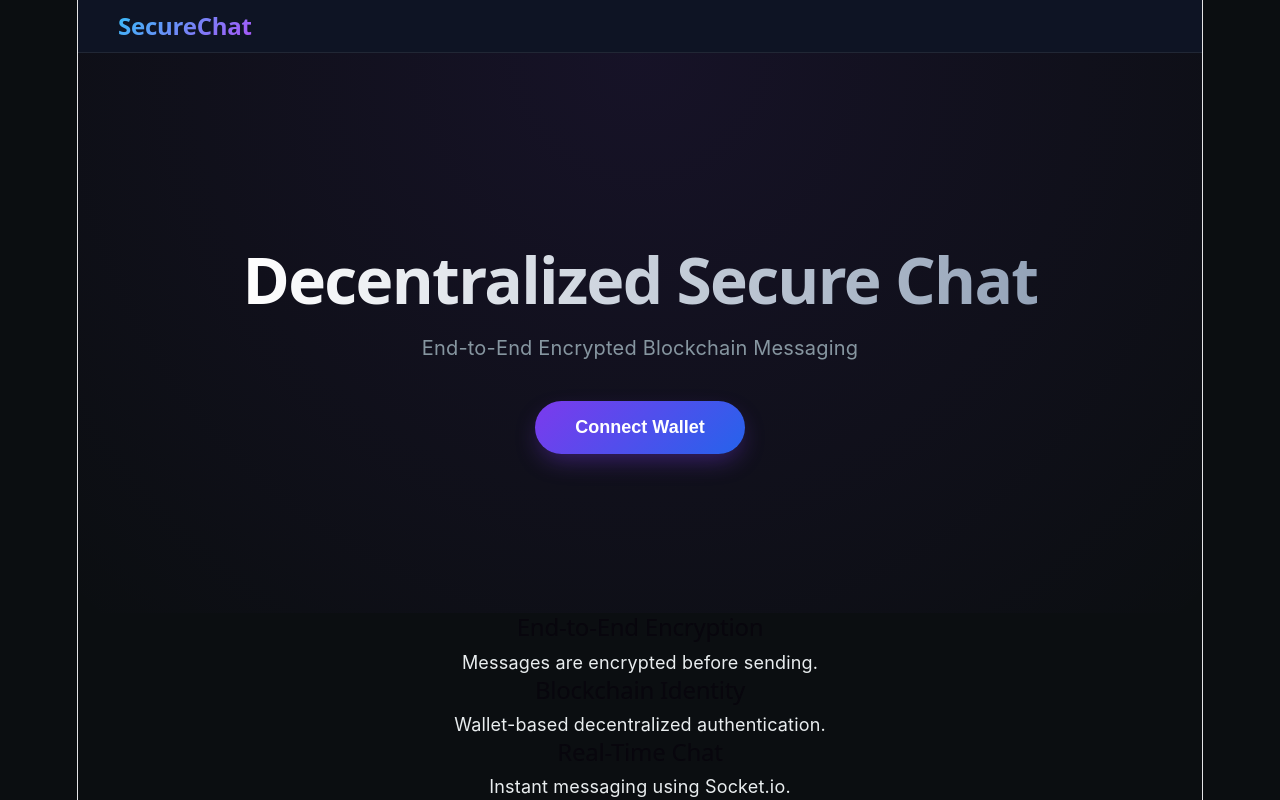
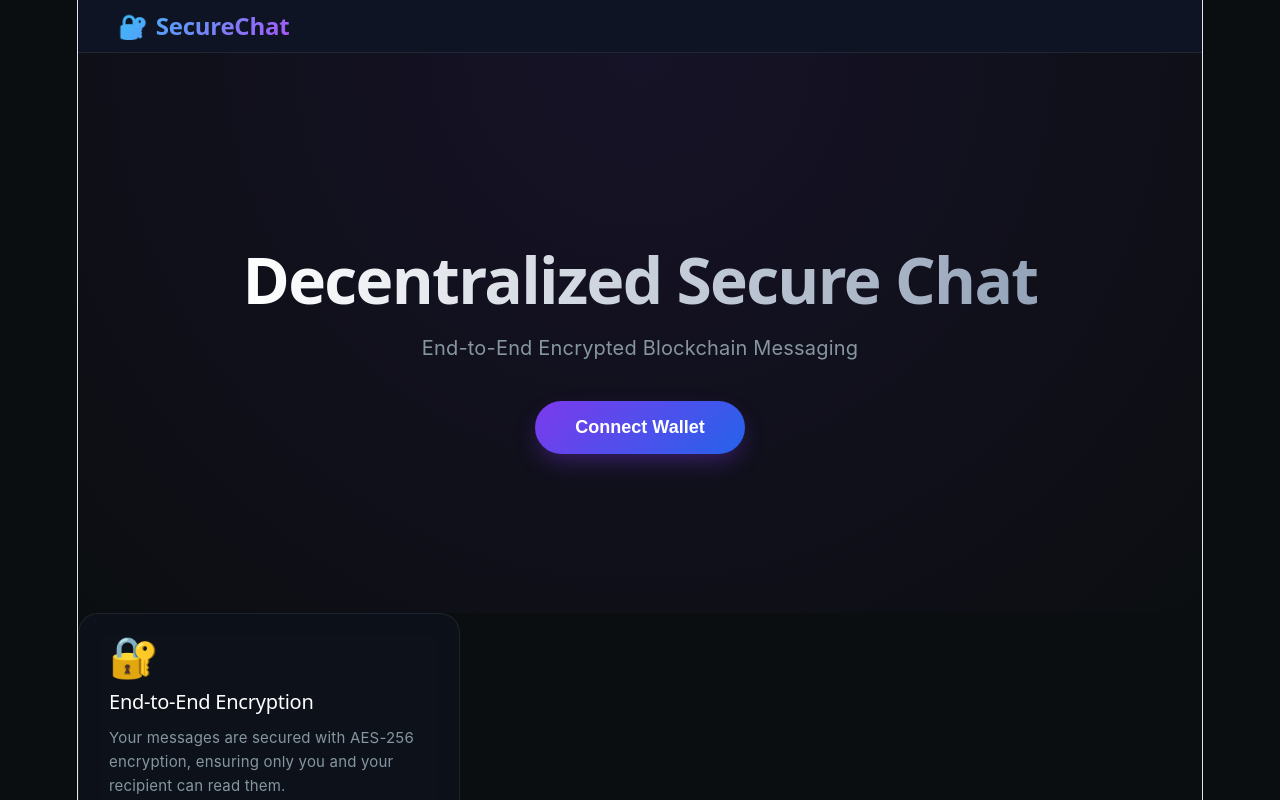
Before and after one commit to Shreyas-hack245/Decentralized-Secure-Chat, a React (Vite) app in the folder client/: page / in a window 1280 px wide. Shown: the top 800 px of the page. Built offline with nearby package versions, Linux system fonts and the light colour scheme; no server answers.

Commit message:
implement frontend chat interface with AES encryption and also socket.io connectivity

```diff
--- a/client/src/App.css
+++ b/client/src/App.css
@@ -89,12 +89,41 @@ body {
   box-shadow: 0 10px 25px -5px rgba(124, 58, 237, 0.4);
 }
 
-.connect-btn:hover {
-  transform: translateY(-2px);
-  box-shadow: 0 20px 30px -10px rgba(124, 58, 237, 0.6);
+.card {
+  width: 320px;
+  padding: 30px;
+  border-radius: 20px;
+  background: rgba(15, 23, 42, 0.4);
+  backdrop-filter: blur(12px);
+  border: 1px solid var(--glass-border);
+  transition: all 0.4s ease;
+  text-align: left;
 }
 
-/* CHAT LAYOUT */
+.card:hover {
+  transform: translateY(-10px);
+  background: rgba(15, 23, 42, 0.6);
+  border-color: var(--accent-blue);
+  box-shadow: 0 20px 40px -15px rgba(56, 189, 248, 0.2);
+}
+
+.card-icon {
+  font-size: 40px;
+  margin-bottom: 20px;
+  display: block;
+}
+
+.card h2 {
+  font-size: 20px;
+  margin-bottom: 12px;
+  color: #fff;
+}
+
+.card p {
+  color: var(--text-secondary);
+  line-height: 1.6;
+  font-size: 15px;
+}
 .chat-wrapper {
   width: 100vw;
   height: calc(100vh - 64px);
--- a/client/src/components/Chat.jsx
+++ b/client/src/components/Chat.jsx
@@ -216,10 +216,10 @@ function Chat() {
 
       <div className="chat-section">
         <div className="chat-main-header">
-          <div className="avatar-small">G</div>
+          <div className="avatar-small">{chats.find(c => c.active)?.name[0]}</div>
           <div className="chat-main-info">
-            <h3>Secure Global Chat</h3>
-            <p>{onlineUsers} Users Online</p>
+            <h3>{chats.find(c => c.active)?.name}</h3>
+            <p>{chats.find(c => c.active)?.id === 'global' ? `${onlineUsers} Users Online` : 'Encrypted Session'}</p>
           </div>
         </div>
 
--- a/client/src/components/Features.jsx
+++ b/client/src/components/Features.jsx
@@ -1,28 +1,23 @@
 function Features() {
   return (
     <div className="features">
-
       <div className="card">
+        <div className="card-icon">🔐</div>
         <h2>End-to-End Encryption</h2>
-        <p>
-          Messages are encrypted before sending.
-        </p>
+        <p>Your messages are secured with AES-256 encryption, ensuring only you and your recipient can read them.</p>
       </div>
 
       <div className="card">
+        <div className="card-icon">🔗</div>
         <h2>Blockchain Identity</h2>
-        <p>
-          Wallet-based decentralized authentication.
-        </p>
+        <p>Leverage decentralized authentication via Web3 wallets for a truly borderless and private experience.</p>
       </div>
 
       <div className="card">
-        <h2>Real-Time Chat</h2>
-        <p>
-          Instant messaging using Socket.io.
-        </p>
+        <div className="card-icon">⚡</div>
+        <h2>Real-Time Privacy</h2>
+        <p>Experience lightning-fast communication with instant delivery and zero metadata storage.</p>
       </div>
-
     </div>
   );
 }
--- a/client/src/components/Navbar.jsx
+++ b/client/src/components/Navbar.jsx
@@ -1,7 +1,7 @@
 function Navbar() {
   return (
     <nav className="navbar">
-      <h2>SecureChat</h2>
+      <h2><span style={{ marginRight: '8px' }}>🔐</span>SecureChat</h2>
     </nav>
   );
 }
```
